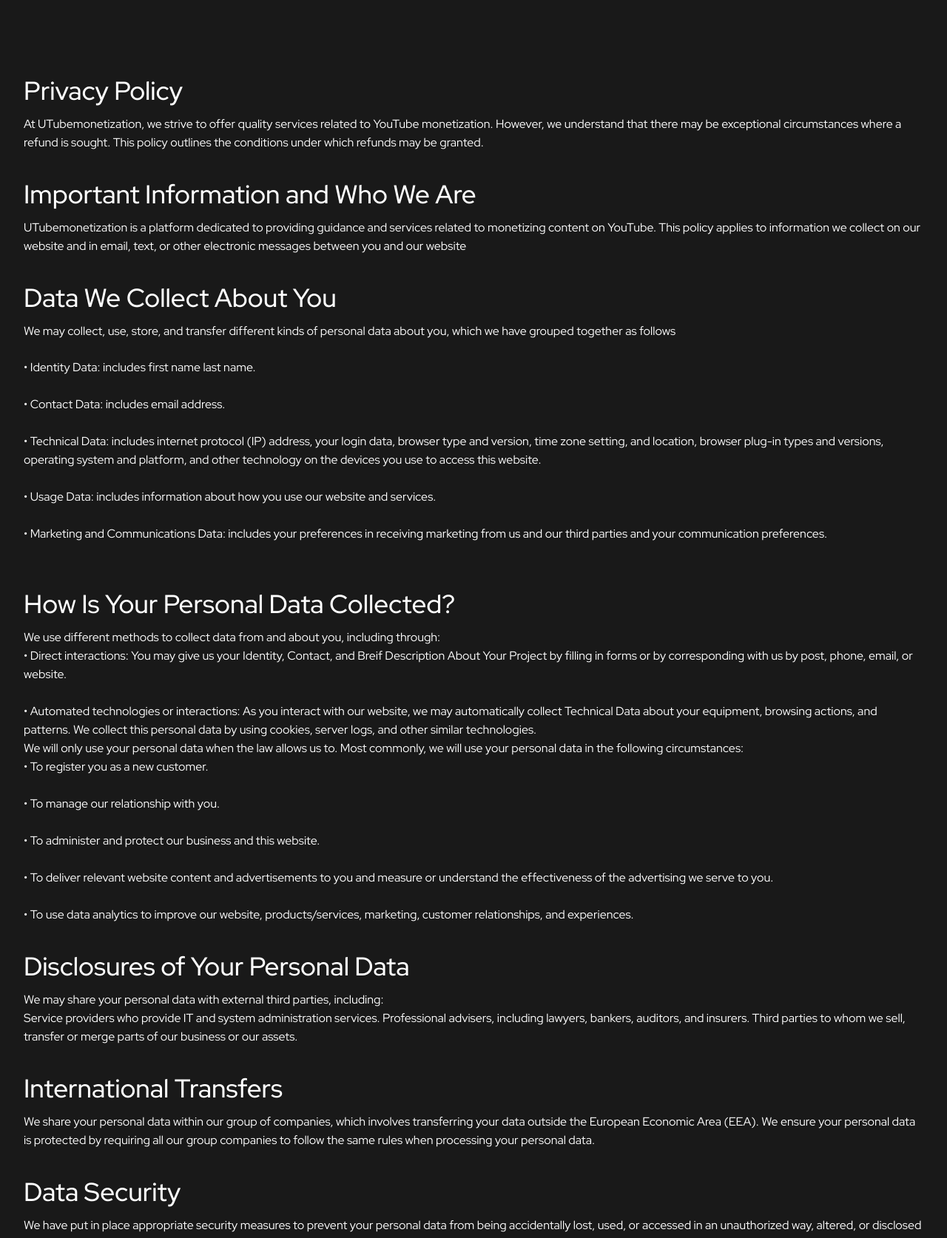
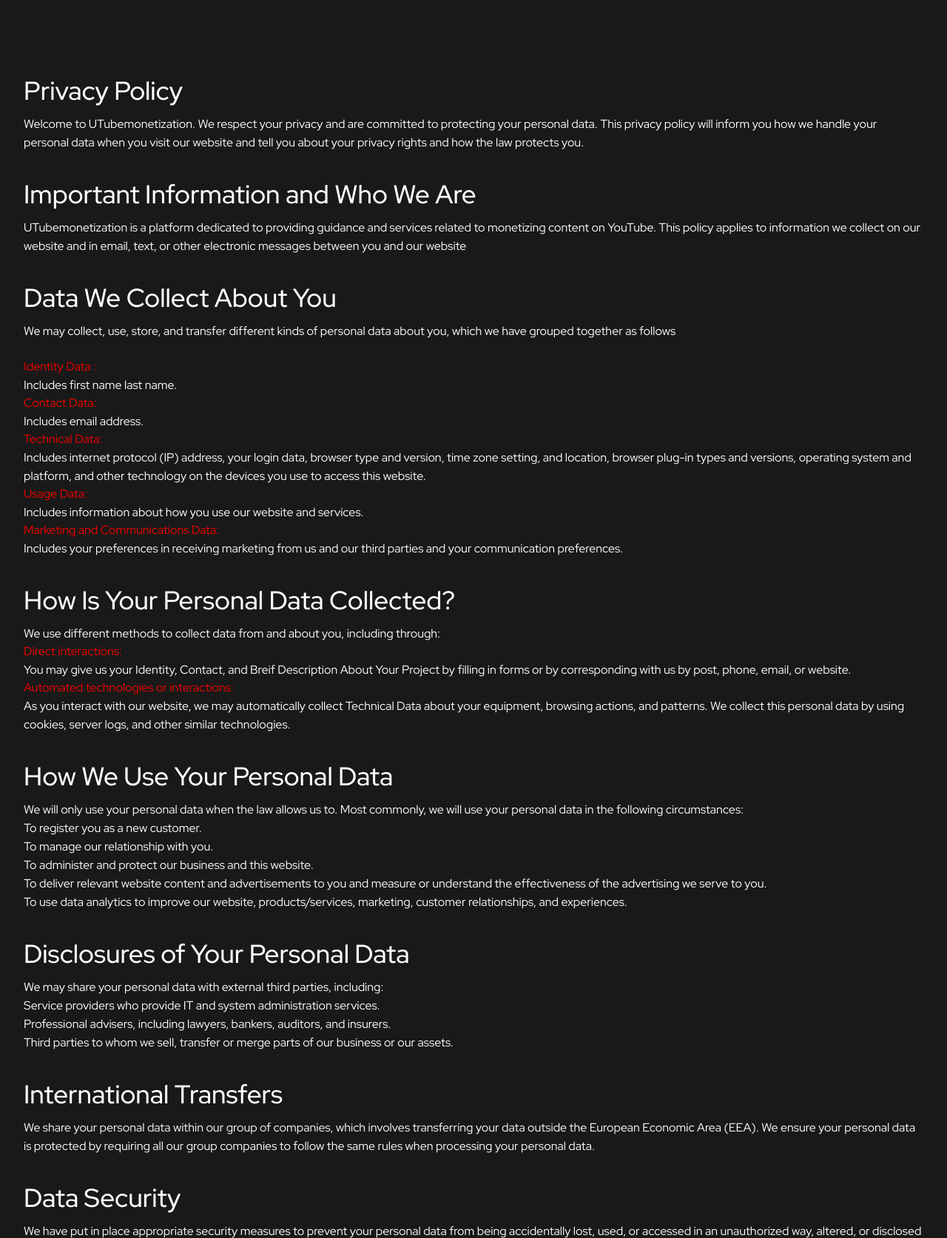
Before and after one commit to infinityserviceinc/utubemonetization-custom, a PHP site: page /privacy-policy/ in a window 1280 px wide. Shown: the part 85-1759 px from the top of the page at 74% size. Run offline with PHP 8.4, Linux system fonts and the light colour scheme; some libraries are stand-ins or nearby versions; some web fonts are replaced.

Commit message:
chnagesad

```diff
--- a/views/privacy-policy.php
+++ b/views/privacy-policy.php
@@ -18,33 +18,39 @@
             <div clas="col-md-6">
             <div class="privacy_inner">
           <h1>Privacy Policy </h1>
-          <p>At UTubemonetization, we strive to offer quality services related to YouTube monetization. However, we understand that there may be exceptional circumstances where a refund is sought. This policy outlines the conditions under which refunds may be granted.</p>
+          <p>Welcome to UTubemonetization. We respect your privacy and are committed to protecting your personal data. This privacy policy will inform you how we handle your personal data when you visit our website and tell you about your privacy rights and how the law protects you.</p>
           <h1>Important Information and Who We Are </h1>
           <p>UTubemonetization is a platform dedicated to providing guidance and services related to monetizing content on YouTube. This policy applies to information we collect on our website and in email, text, or other electronic messages between you and our website</p>
           <h1>Data We Collect About You</h1>
           <p>We may collect, use, store, and transfer different kinds of personal data about you, which we have grouped together as follows</p><br><r>
-          <p>•	Identity Data: includes first name last name.<br><br>
-             •	Contact Data: includes email address.<br><br>
-             •	Technical Data: includes internet protocol (IP) address, your login data, browser type and version, time zone setting, and location, browser plug-in types and versions, operating system and platform, and other technology on the devices you use to access this website.<br><br>
-             •	Usage Data: includes information about how you use our website and services.<br><br>
-             •	Marketing and Communications Data: includes your preferences in receiving marketing from us and our third parties and your communication preferences.<br><br>
-
+         <ul>
+          <li><span>Identity Data :</span><p>Includes first name last name.</p></li>
+          <li><span>Contact Data: </span><p>Includes email address.</p></li>
+          <li><span>Technical Data: </span><p>Includes internet protocol (IP) address, your login data, browser type and version, time zone setting, and location, browser plug-in types and versions, operating system and platform, and other technology on the devices you use to access this website.</p></li>
+          <li><span>Usage Data: </span><p>Includes information about how you use our website and services.</p></li>
+          <li><span>Marketing and Communications Data: </span><p>Includes your preferences in receiving marketing from us and our third parties and your communication preferences.</p></li>
+         </ul>
              <h1>How Is Your Personal Data Collected?</h1>
             </p>
           <p>We use different methods to collect data from and about you, including through:</p>
-          <P>•	Direct interactions: You may give us your Identity, Contact, and Breif Description About Your Project by filling in forms or by corresponding with us by post, phone, email, or website.<br><br>
-             •	Automated technologies or interactions: As you interact with our website, we may automatically collect Technical Data about your equipment, browsing actions, and patterns. We collect this personal data by using cookies, server logs, and other similar technologies.
-</p>
+          <ul>
+            <li><span>Direct interactions: </span><p>You may give us your Identity, Contact, and Breif Description About Your Project by filling in forms or by corresponding with us by post, phone, email, or website.</p></li>
+            <li><span>Automated technologies or interactions:</span><p>As you interact with our website, we may automatically collect Technical Data about your equipment, browsing actions, and patterns. We collect this personal data by using cookies, server logs, and other similar technologies.</p></li>
+          </ul>
+          <h1>How We Use Your Personal Data</h1>
           <p>We will only use your personal data when the law allows us to. Most commonly, we will use your personal data in the following circumstances: </P>
-          <p> •	To register you as a new customer.<br><br>
-              •	To manage our relationship with you.<br><br>
-              •	To administer and protect our business and this website.<br><br>
-              •	To deliver relevant website content and advertisements to you and measure or understand the effectiveness of the advertising we serve to you.<br><br>
-              •	To use data analytics to improve our website, products/services, marketing, customer relationships, and experiences.
-</p>
+          <p>To register you as a new customer.</p>
+             <p>To manage our relationship with you.</p>
+             <p>To administer and protect our business and this website.</p>
+             <p>To deliver relevant website content and advertisements to you and measure or understand the effectiveness of the advertising we serve to you.</p>
+             <p>To use data analytics to improve our website, products/services, marketing, customer relationships, and experiences.</p>
+
           <h1>Disclosures of Your Personal Data</h1>
           <P>We may share your personal data with external third parties, including:</P>
-          <p>Service providers who provide IT and system administration services. Professional advisers, including lawyers, bankers, auditors, and insurers. Third parties to whom we sell, transfer or merge parts of our business or our assets. </p>
+          <p>Service providers who provide IT and system administration services.</p>
+          <p>Professional advisers, including lawyers, bankers, auditors, and insurers.</p>
+          <p>Third parties to whom we sell, transfer or merge parts of our business or our assets.</p>
+
           <h1>International Transfers</h1>
           <p>We share your personal data within our group of companies, which involves transferring your data outside the European Economic Area (EEA). We ensure your personal data is protected by requiring all our group companies to follow the same rules when processing your personal data.</p>
           <h1>Data Security</h1>
@@ -59,8 +65,8 @@
           <p>We may update this privacy policy from time to time. We will notify you of any changes by posting the new policy on this page.</p>
           <h1>Contact Us</h1>
           <p>If you have any questions about this privacy policy or our privacy practices, please contact us in the following ways:</p>
-          <p>Email address: Sales@Utubemonitization.com <br>
-            <br> Postal address: abcabc <br>
+            <p>Email address: sales@utubemonitization.com <br>
+            <br> Postal address: Address here <br>
             <br> Contact Number: 101010101
           </p>
           </div>
```
Also changed, not shown: views/refund-policy.php (+5 -5 lines), views/terms&services.php (+11 -12 lines).
